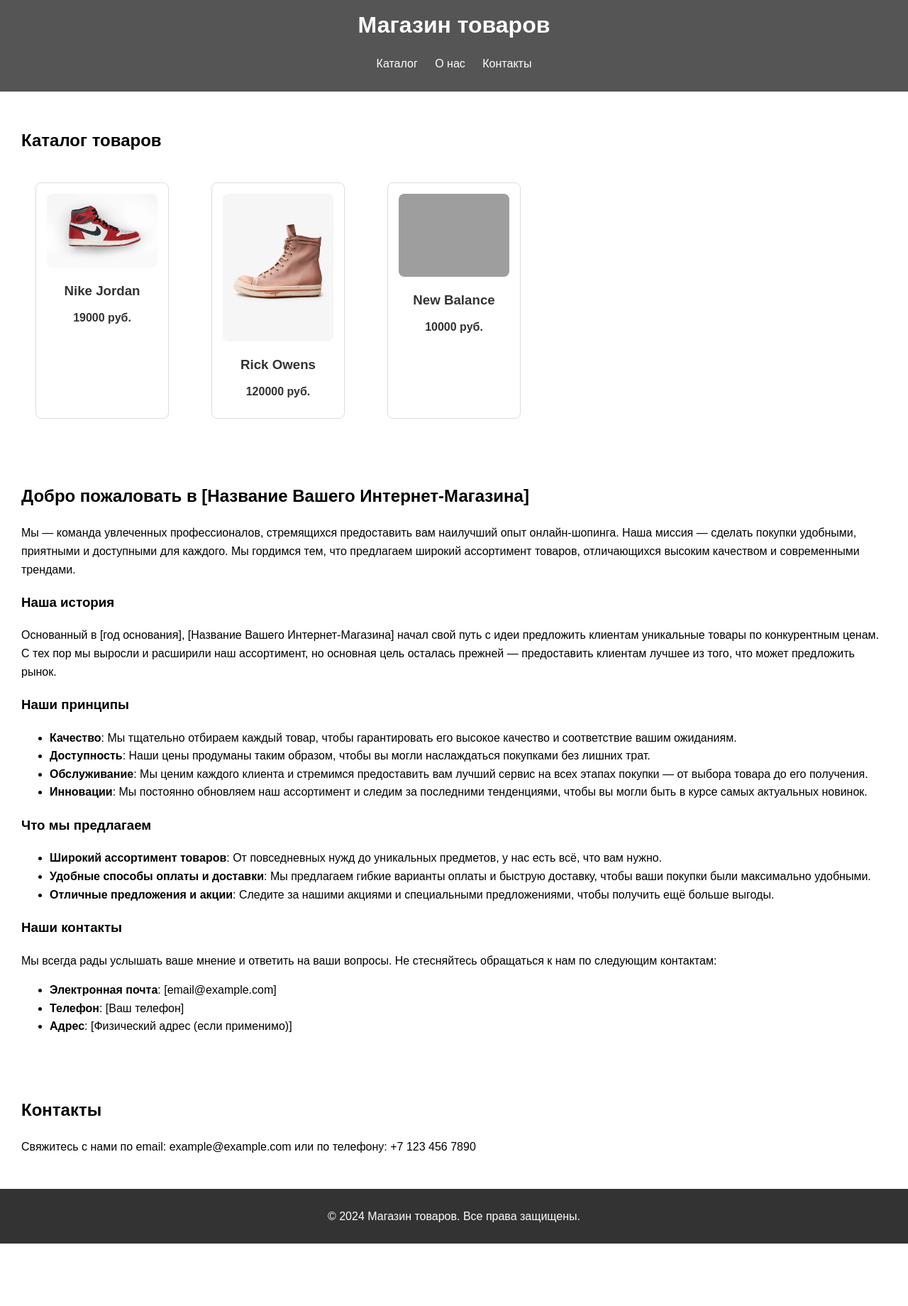
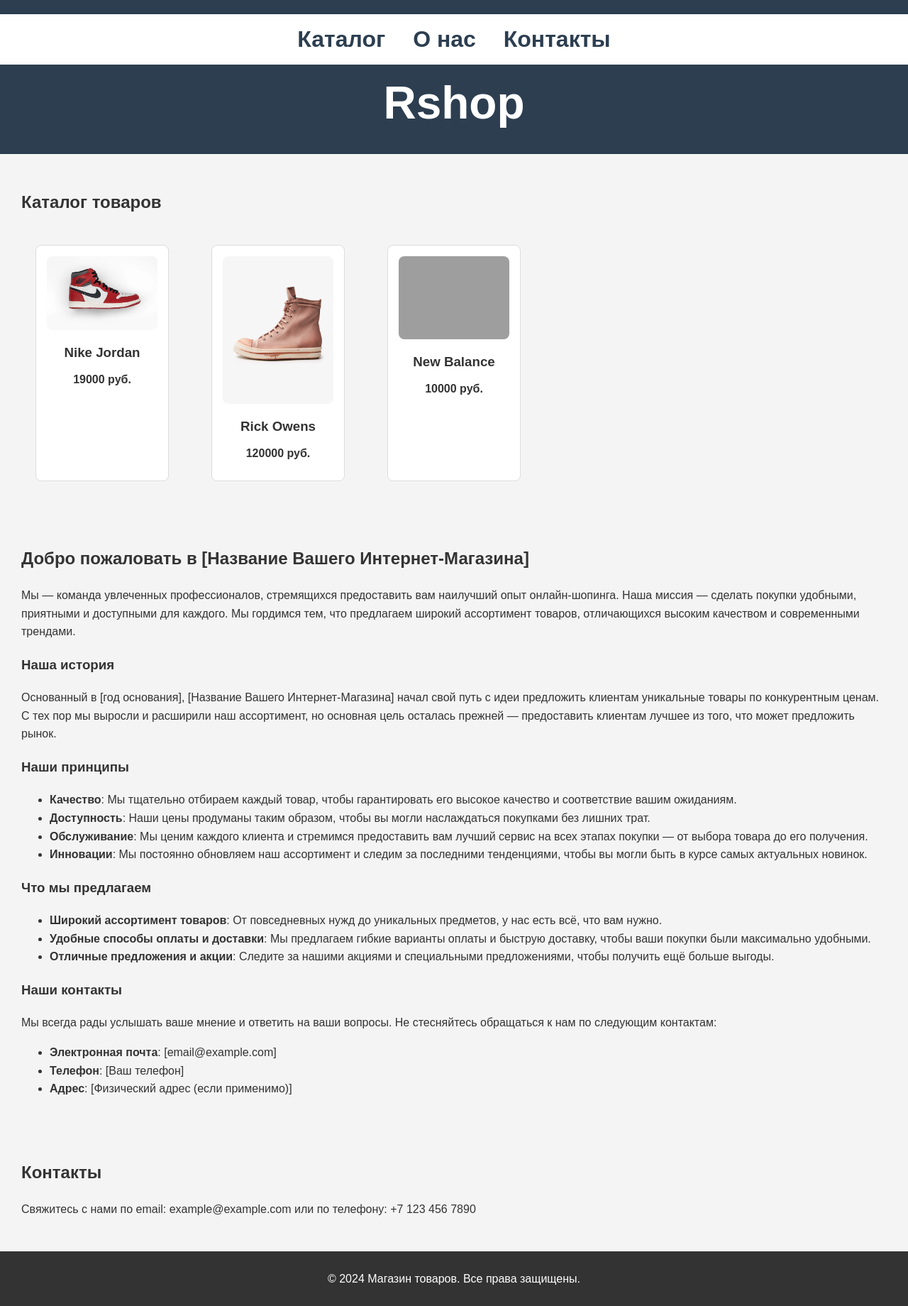
Before and after one commit to badtripdude/shopsite, a Flask app: page / in a window 1280 px wide. Shown: the whole page at 71% size. Before the commit the page ends 1752 px from the top, so only its background shows below. Run offline with Flask 3, Linux system fonts and the light colour scheme; grey boxes are pictures that could not be loaded.

Commit message:
changed header's design

```diff
--- a/static/styles.css
+++ b/static/styles.css
@@ -1,36 +1,54 @@
 body {
-
     font-family: Arial, sans-serif;
     margin: 0;
     padding: 0;
     line-height: 1.6;
+    background-color: #f4f4f4;
+    color: #333333;
 }
 
+/* Стиль для заголовка с названием магазина */
 header {
-    background: #555;
-    color: #fff;
-    padding: 10px 0;
+    background: #2c3e50; /* Темно-синий фон */
+    color: #ffffff; /* Белый цвет текста заголовка */
+    padding: 20px 0;
     text-align: center;
+    font-size: 2em;
 }
 
 header h1 {
     margin: 0;
 }
 
+/* Стиль для навигационного меню */
+nav {
+    background: #fff; /* Белый фон для меню */
+    padding: 10px 0;
+    text-align: center;
+    border-bottom: 3px solid #2c3e50; /* Нижняя граница синего цвета */
+}
+
 nav ul {
     list-style: none;
     padding: 0;
+    margin: 0;
 }
 
 nav ul li {
     display: inline;
-    margin: 0 10px;
+    margin: 0 15px;
 }
 
 nav ul li a {
-    color: #fff;
+    color: #2c3e50;
     text-decoration: none;
+    font-weight: bold;
 }
+
+nav ul li a:hover {
+    text-decoration: underline; /* Подчеркивание при наведении */
+}
+
 
 section {
     padding: 20px;
--- a/templates/index.html
+++ b/templates/index.html
@@ -8,7 +8,6 @@
 </head>
 <body>
 <header>
-    <h1>Магазин товаров</h1>
     <nav>
         <ul>
             <li><a href="#catalog">Каталог</a></li>
@@ -16,6 +15,8 @@
             <li><a href="#contact">Контакты</a></li>
         </ul>
     </nav>
+    <h1>Rshop</h1>
+
 </header>
 
 <section id="catalog">
@@ -30,7 +31,6 @@
             </a>
         </div>
         {% endfor %}
-        <!-- Добавьте больше товаров здесь -->
     </div>
 </section>
 
```
